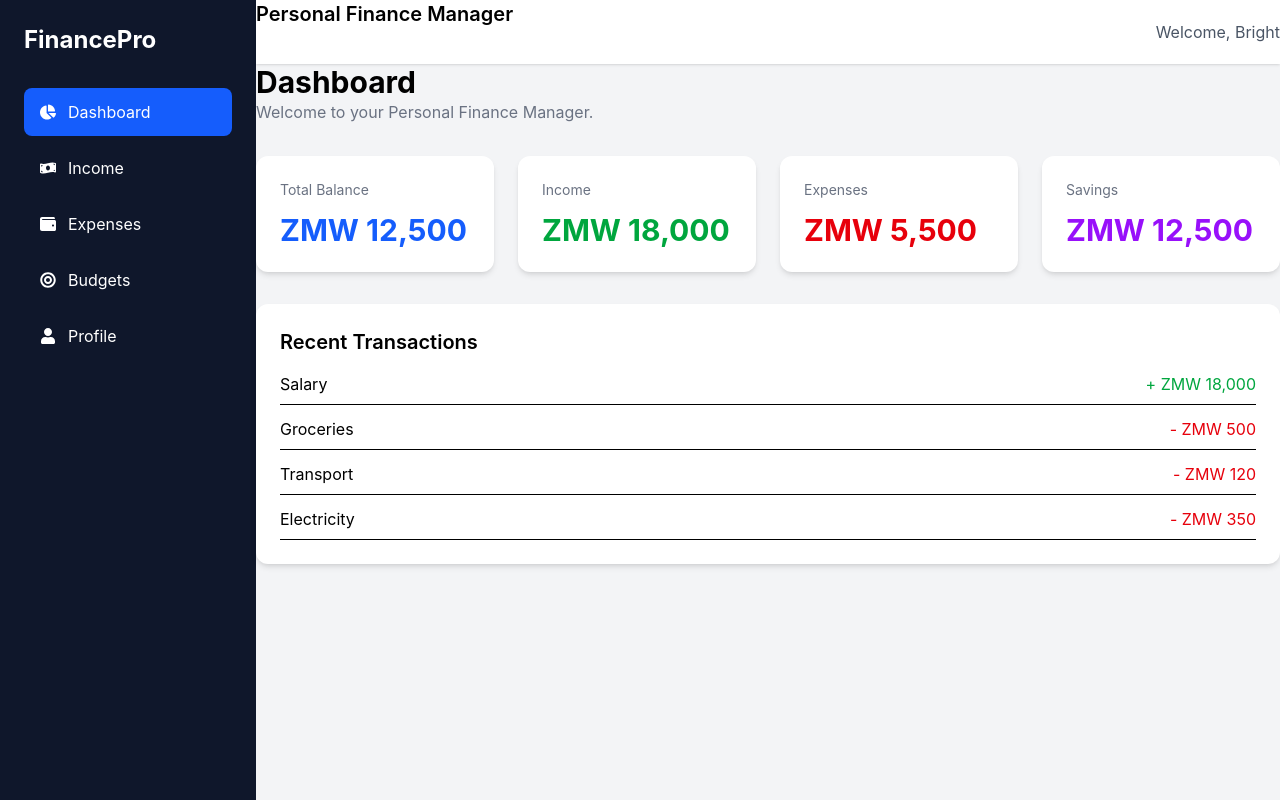
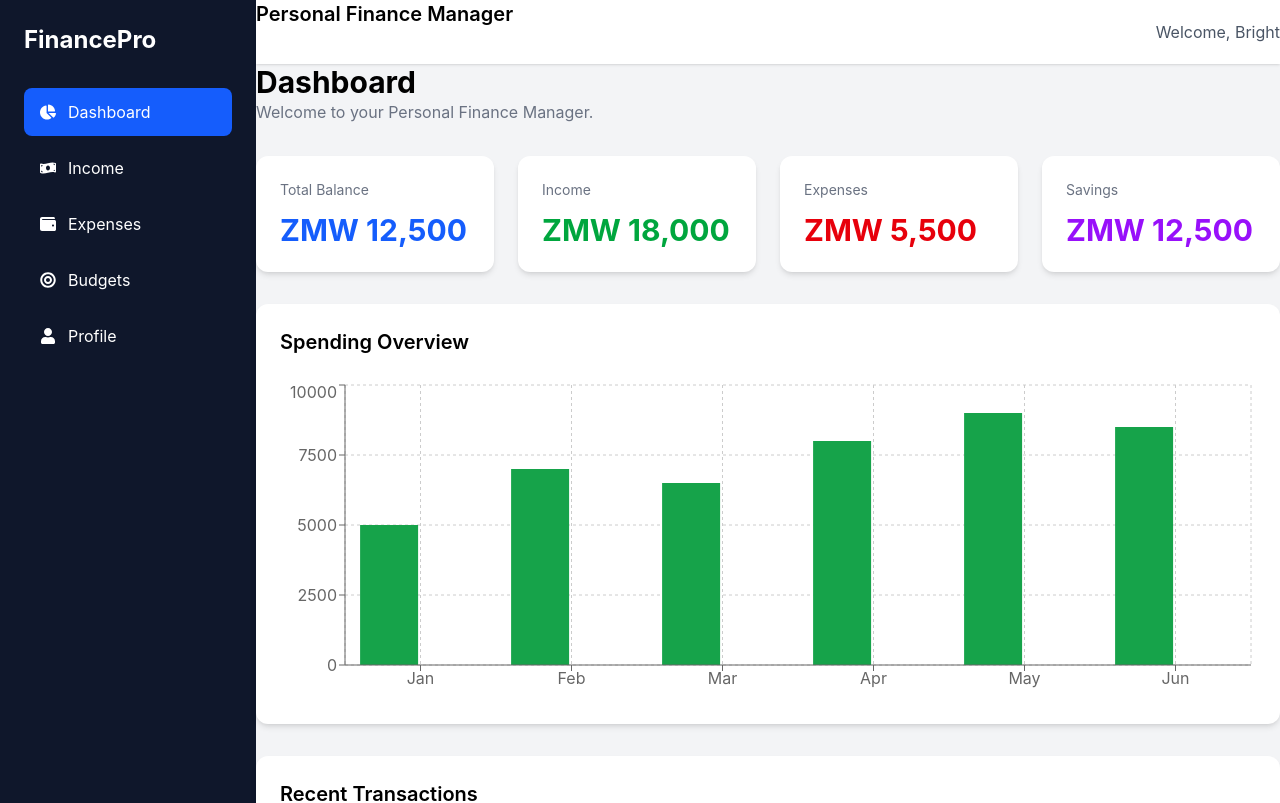
Before and after one commit to ngalandebright-alt/personal-finance-manager, a React (Vite) app in the folder client/: page / in a window 1280 px wide. Shown: the top 803 px of the page. Built offline with nearby package versions, Linux system fonts and the light colour scheme.

Commit message:
Added expense bar chart to dashboard

```diff
--- a/client/src/components/dashboard/SpendingChart.tsx
+++ b/client/src/components/dashboard/SpendingChart.tsx
@@ -0,0 +1,43 @@
+import {
+    BarChart,
+    Bar,
+    XAxis,
+    YAxis,
+    CartesianGrid,
+    Tooltip,
+    ResponsiveContainer,
+
+} from "recharts";
+
+const data =[
+    { month: "Jan", income: 5000, Expenses: 3200 },
+    { month: "Feb", income: 7000, Expenses: 3200 },
+    { month: "Mar", income: 6500, Expenses: 3200 },
+    { month: "Apr", income: 8000, Expenses: 3200 },
+    { month: "May", income: 9000, Expenses: 3200 },
+    { month: "Jun", income: 8500, Expenses: 3200 },
+];
+
+export default function SpendingChart() {
+    return (
+        <div className="rounded-xl bg-white p-6 shadow-md">
+            <h2 className="mb-6 text-xl font-semibold">
+                Spending Overview
+            </h2>
+
+            <div className="h-80">
+                <ResponsiveContainer width="100%" height="100%">
+                    <BarChart data={data}>
+                        <CartesianGrid strokeDasharray="3 3" />
+                        <XAxis dataKey="month" />
+                        <YAxis/>
+                        <Tooltip/>
+
+                        <Bar dataKey="income" fill="#16a34a"/>
+                        <Bar dataKey="expenses" fill="#dc2626"/>
+                    </BarChart>
+                </ResponsiveContainer>
+            </div>
+        </div>
+    );
+}
--- a/client/src/pages/Dashboard/Dashboard.tsx
+++ b/client/src/pages/Dashboard/Dashboard.tsx
@@ -1,9 +1,11 @@
 import SummaryCards from "../../components/dashboard/SummaryCards";
 import RecentTransactions from "../../components/dashboard/RecentTransactions";
+import SpendingChart from "../../components/dashboard/SpendingChart";
 
 export default function Dashboard() {
   return (
      <div className="space-y-8">
+        {/*Header*/}
       <div>
         <h1 className="text-3xl font-bold">
           Dashboard
@@ -15,6 +17,7 @@ export default function Dashboard() {
       </div>
 
       <SummaryCards />
+      <SpendingChart/>
       <RecentTransactions />
     </div>
   );
--- a/client/src/pages/Expenses/Expenses.tsx
+++ b/client/src/pages/Expenses/Expenses.tsx
@@ -1,3 +1,3 @@
 export default function Expenses() {
-  return <h1>Expenses</h1>;
+  return <h1 className="text-3xl font-bold">Expenses</h1>;
 }
```
